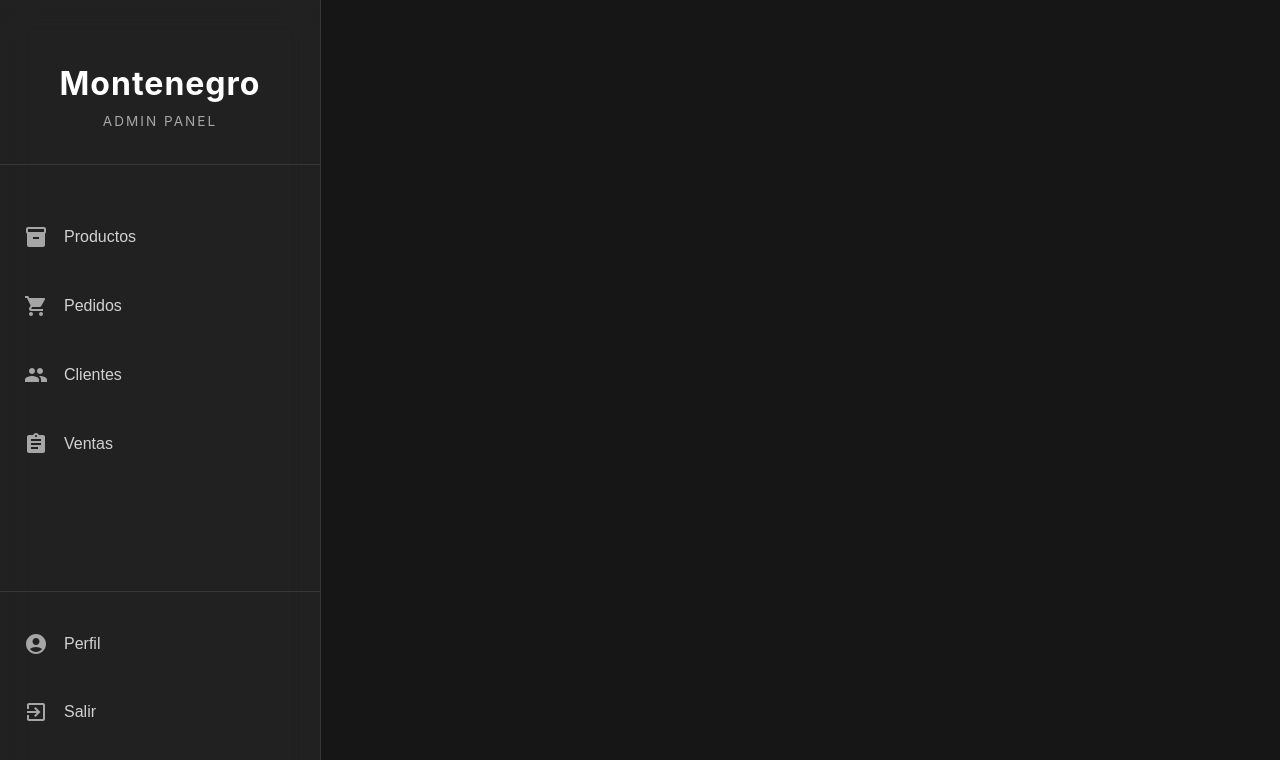
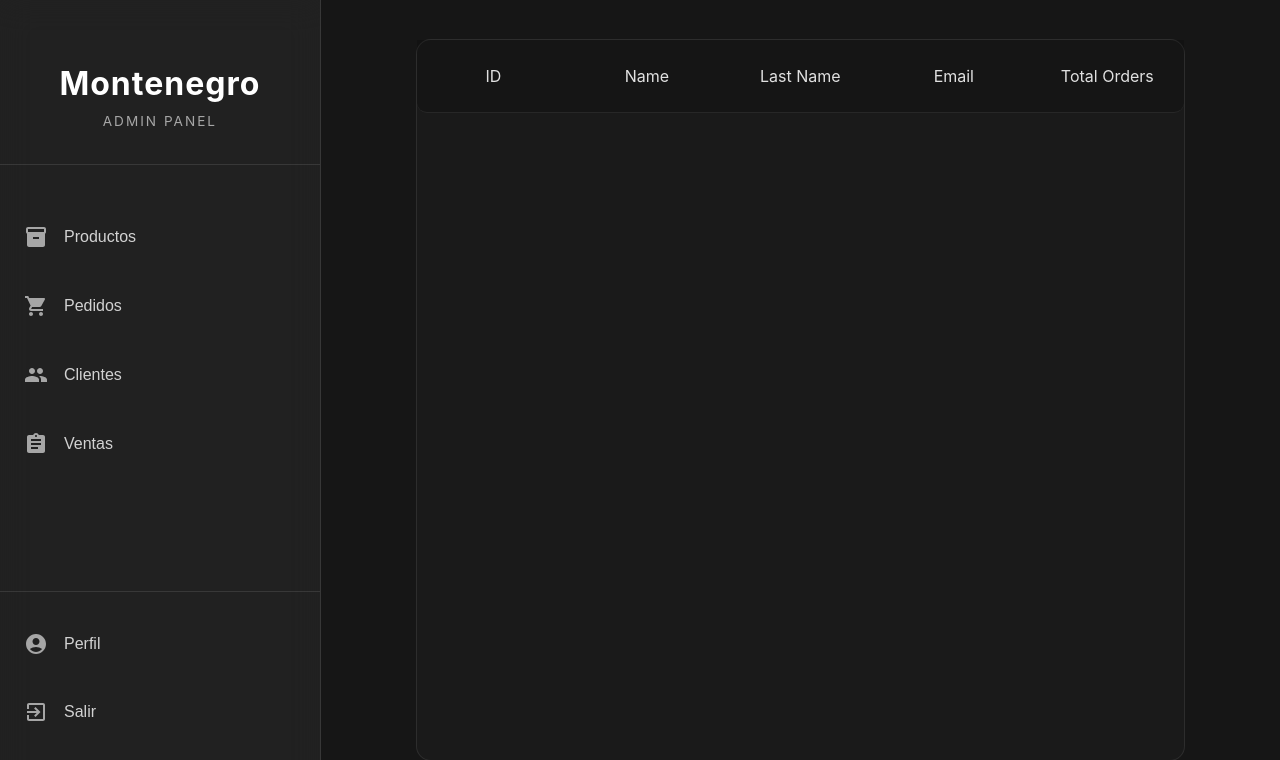
Before and after one commit to Adrian-ortiz0/frontend_montenegro, a React (Vite) app: page /admin-clients in a window 1280 px wide. Shown: the top 760 px of the page. Built offline with nearby package versions, Linux system fonts and the light colour scheme.

Commit message:
feat: :sparkles: I've added clients table

```diff
--- a/src/components/AdminClientsDashBoard.jsx
+++ b/src/components/AdminClientsDashBoard.jsx
@@ -1,10 +1,12 @@
 import React from 'react'
 import AdminNavBarAside from './subcomponents/AdminNavBarAside'
+import AdminClientsTable from './subcomponents/AdminClientsTable'
 
 const AdminClientsDashBoard = () => {
   return (
     <div className='admin-dashboard_container'>
         <AdminNavBarAside />
+        <AdminClientsTable />
     </div>
   )
 }
--- /dev/null
+++ b/src/components/subcomponents/AdminClientsTable.jsx
@@ -0,0 +1,29 @@
+import React from "react";
+
+const AdminClientsTable = () => {
+  return (
+    <div className="admin_sections">
+      <div className="admin_clients-container">
+        <div className="admin_clients-columns">
+          <div>
+            <p>ID</p>
+          </div>
+          <div>
+            <p>Name</p>
+          </div>
+          <div>
+            <p>Last Name</p>
+          </div>
+          <div>
+            <p>Email</p>
+          </div>
+          <div>
+            <p>Total Orders</p>
+          </div>
+        </div>
+      </div>
+    </div>
+  );
+};
+
+export default AdminClientsTable;
--- a/src/index.css
+++ b/src/index.css
@@ -325,3 +325,31 @@ body {
   width: auto;
   cursor: pointer;
 }
+
+/* AdminClients */
+
+.admin_clients-container{
+  width: 80%;
+  height: 90%;
+  border: 1px solid rgba(255, 255, 255, 0.081);
+  background-color: #51515118;
+  border-radius: 15px;
+}
+
+.admin_clients-columns{
+  display: flex;
+  align-items: center;
+  justify-content: space-around;
+  width: 100%;
+  height: 10%;
+  border-bottom: 1px solid rgba(255, 255, 255, 0.074);
+  background-color: rgba(0, 0, 0, 0.167);
+  border-radius: 0 0 10px 10px;
+}
+
+.admin_clients-columns div{
+  display: flex;
+  align-items: center;
+  justify-content: center;
+  width: 120px;
+}
```
